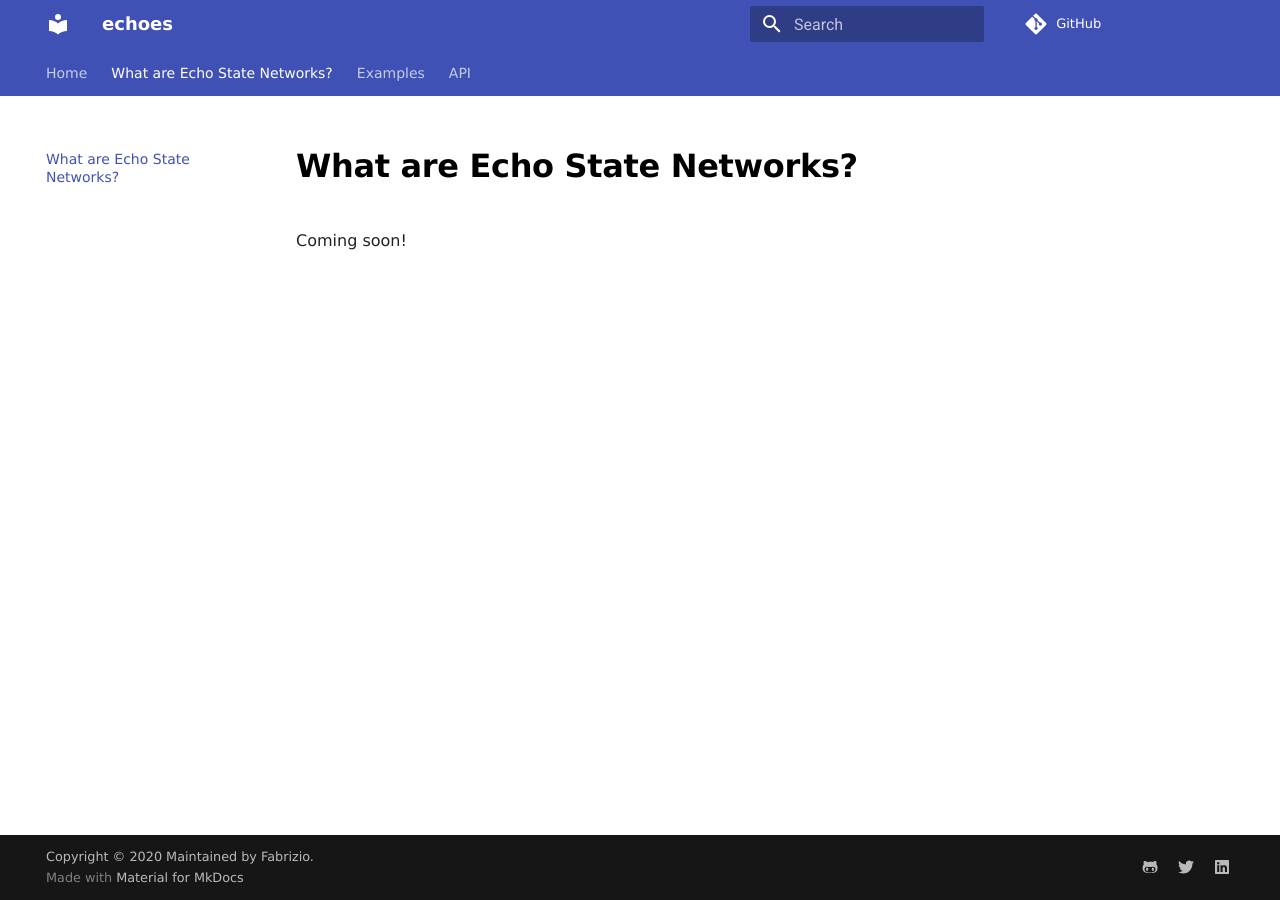
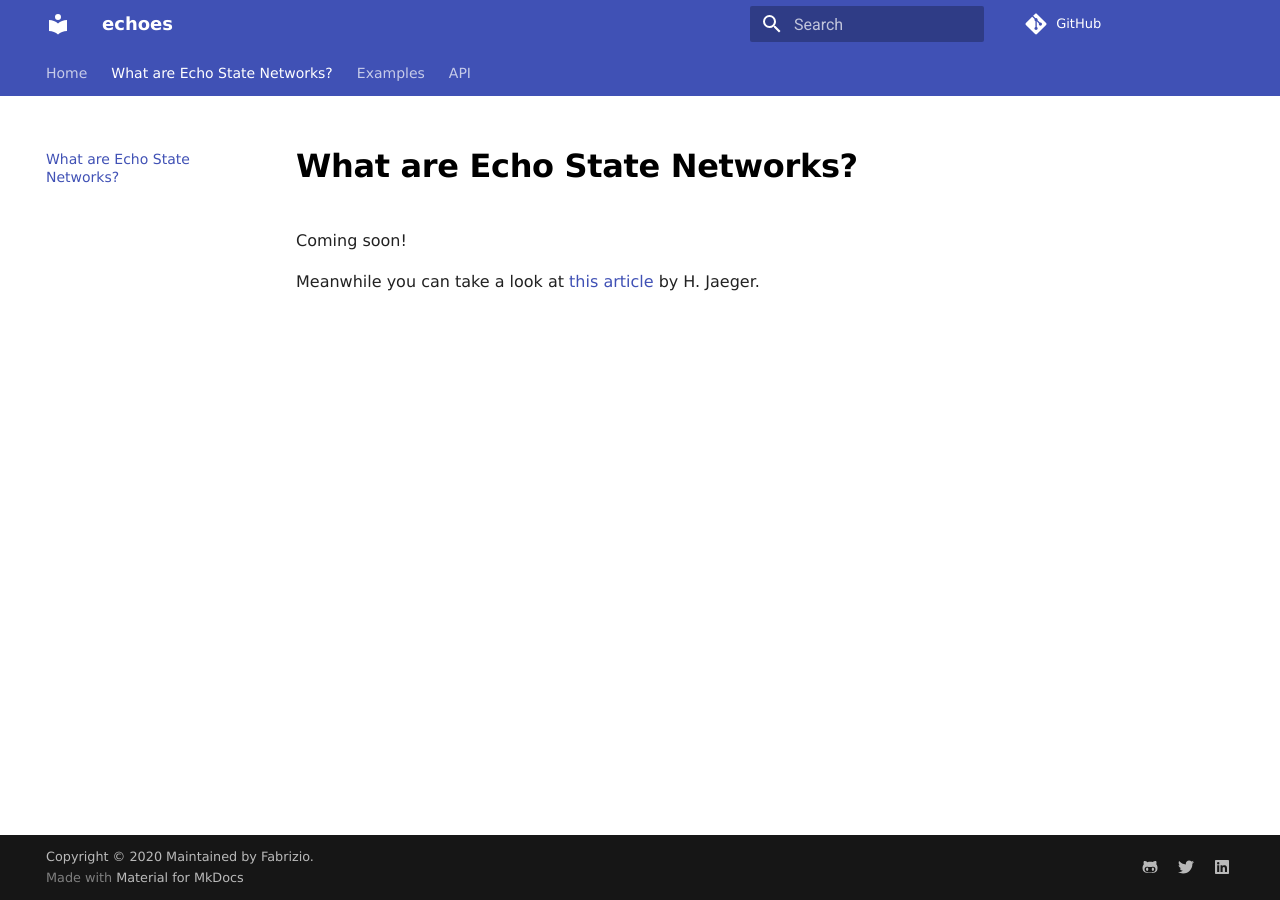
Before and after one commit to fabridamicelli/echoes, an MkDocs documentation site: the page built from docs/tutorial/index.md, in a window 1280 px wide. Built offline with MkDocs 1.6.1 and Material for MkDocs 9.7.7, drawn with Linux system fonts in a browser that asks for light colours; comment, search, counter and statistics services are not loaded.

Commit message:
docs: jaeger reference

```diff
--- a/docs/tutorial/index.md
+++ b/docs/tutorial/index.md
@@ -1 +1,3 @@
 Coming soon!
+
+Meanwhile you can take a look at [this article](http://www.scholarpedia.org/article/Echo_state_network#:~:text=Herbert%20Jaeger%20(2007)%2C%20Scholarpedia,%2C%202(9)%3A2330.&text=Echo%20state%20networks%20(ESN)%20provide,recurrent%20neural%20networks%20(RNNs).&text=The%20basic%20idea%20also%20informed,networks%20(Buonomano%20and%20Merzenich%201995)) by H. Jaeger.
```
